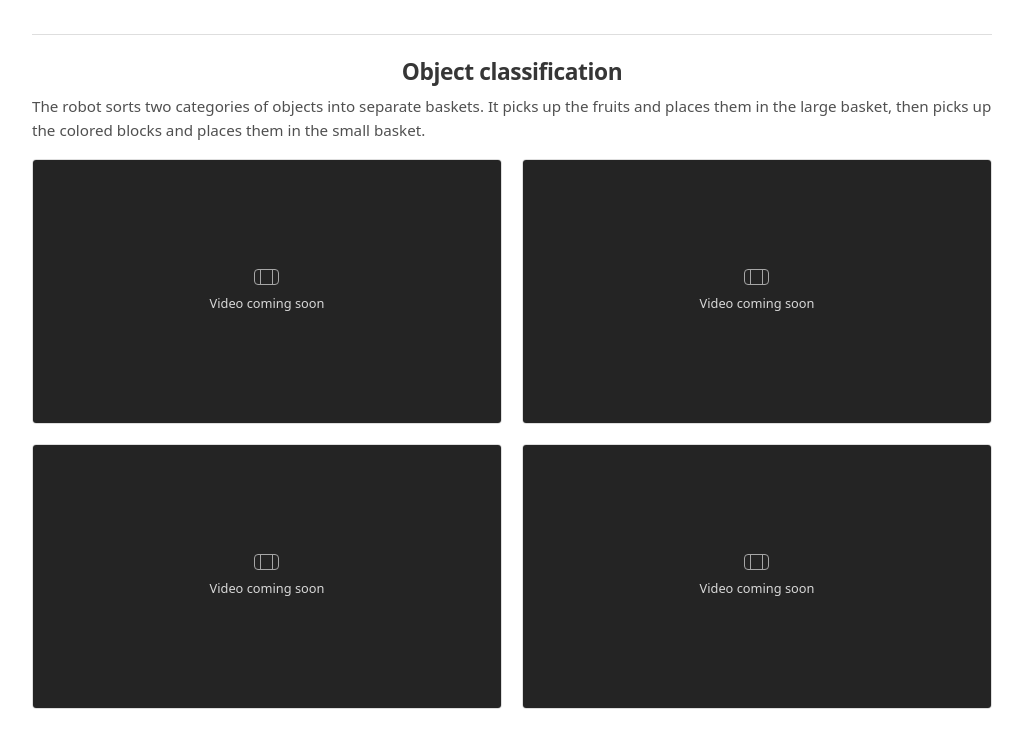
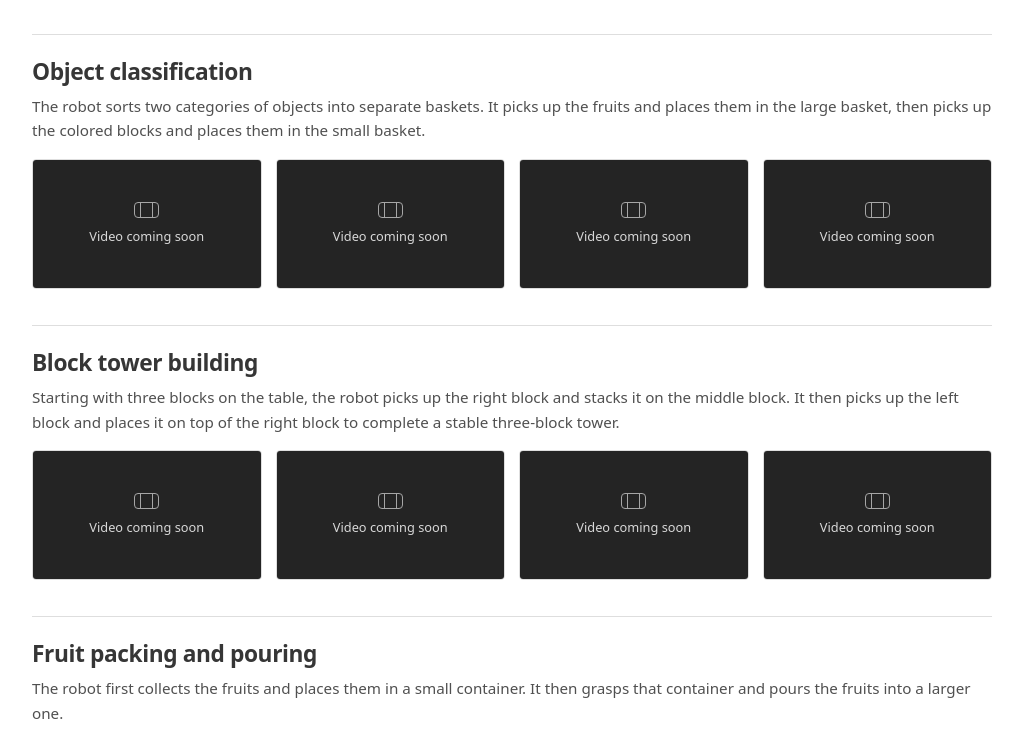
Before and after one commit to Looped-WAM/looped-wam.github.io, a plain HTML site: page index.html in a window 1280 px wide. Shown: the part 2944-3680 px from the top of the page, without its empty margins (128-1151 px from the left). Drawn offline with Linux system fonts and the light colour scheme.

Commit message:
Show each real-world task in a four-video grid

```diff
--- a/index.html
+++ b/index.html
@@ -19,7 +19,7 @@
   <meta name="citation_author" content="Houqiang Li">
   <title>Looped-WAM | Efficient Robotic Manipulation</title>
   <link rel="stylesheet" href="./assets/bulma.min.css">
-  <link rel="stylesheet" href="./style.css?v=7c2e91a4b0">
+  <link rel="stylesheet" href="./style.css?v=demo-gallery-1">
   <script src="./script.js" defer></script>
 </head>
 <body id="top">
--- a/style.css
+++ b/style.css
@@ -223,13 +223,13 @@ tbody th { font-weight: 620; }
 }
 
 #demos > .lead { text-wrap: wrap; }
+.task-intro .title { text-align: left; }
 .task-intro p { margin: 8px 0 18px; color: var(--muted); font-size: .95rem; text-align: left; }
 
 .demo-grid {
   display: grid;
-  grid-template-columns: repeat(2, minmax(0, 1fr));
-  gap: clamp(12px, 2vw, 20px);
-  margin: 0;
+  grid-template-columns: repeat(4, minmax(0, 1fr));
+  gap: clamp(8px, 1.5vw, 14px);
 }
 
 .demo-video {
@@ -343,10 +343,10 @@ tbody th { font-weight: 620; }
 @media (max-width: 690px) {
   .site-header { position: static; }
   .section, #main { scroll-margin-top: 12px; }
+  .demo-grid { grid-template-columns: repeat(2, minmax(0, 1fr)); }
 }
 
 @media (max-width: 420px) {
-  .demo-grid { gap: 8px; }
   .video-placeholder { font-size: .69rem; gap: 5px; }
 }
 
```
